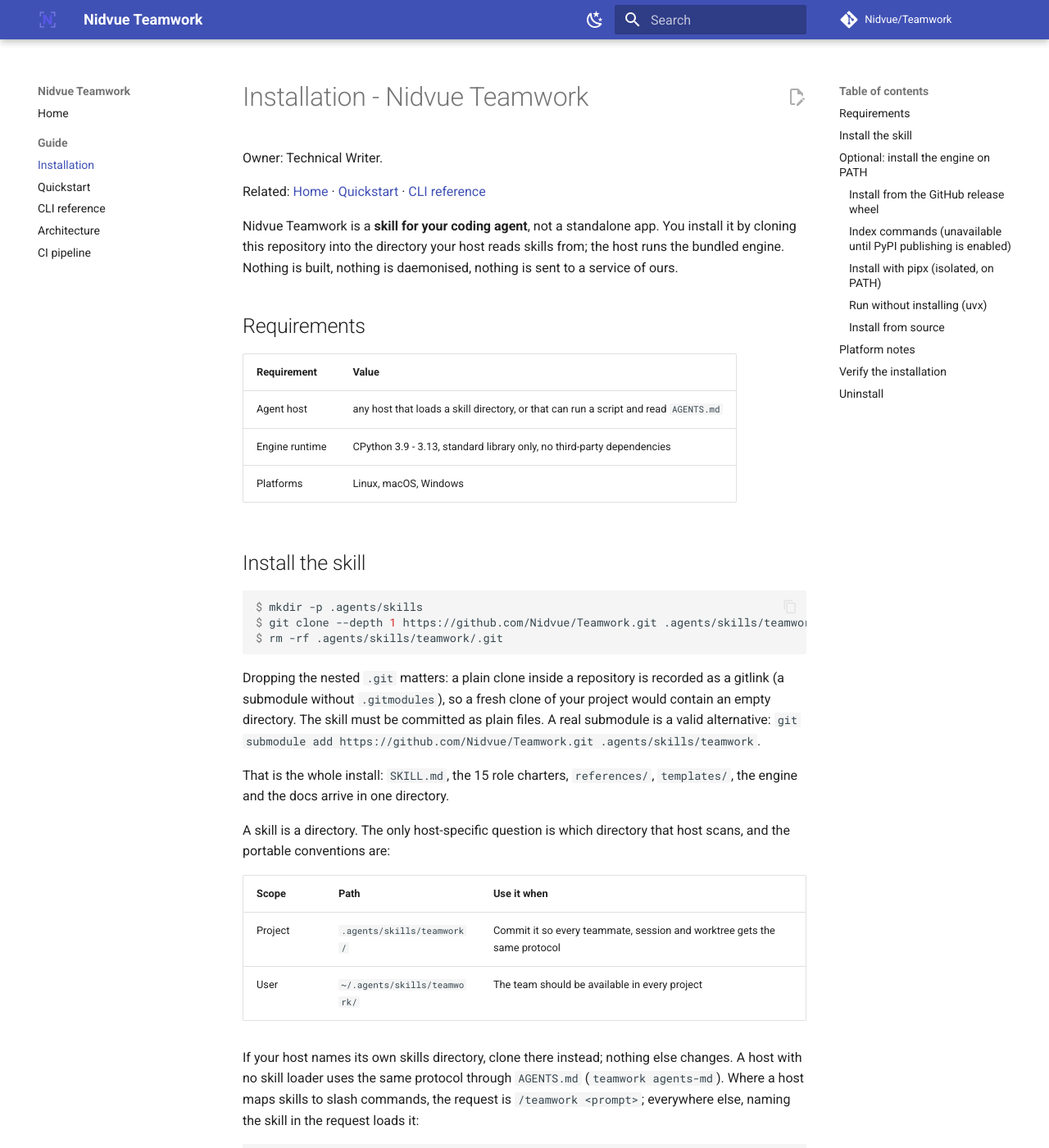
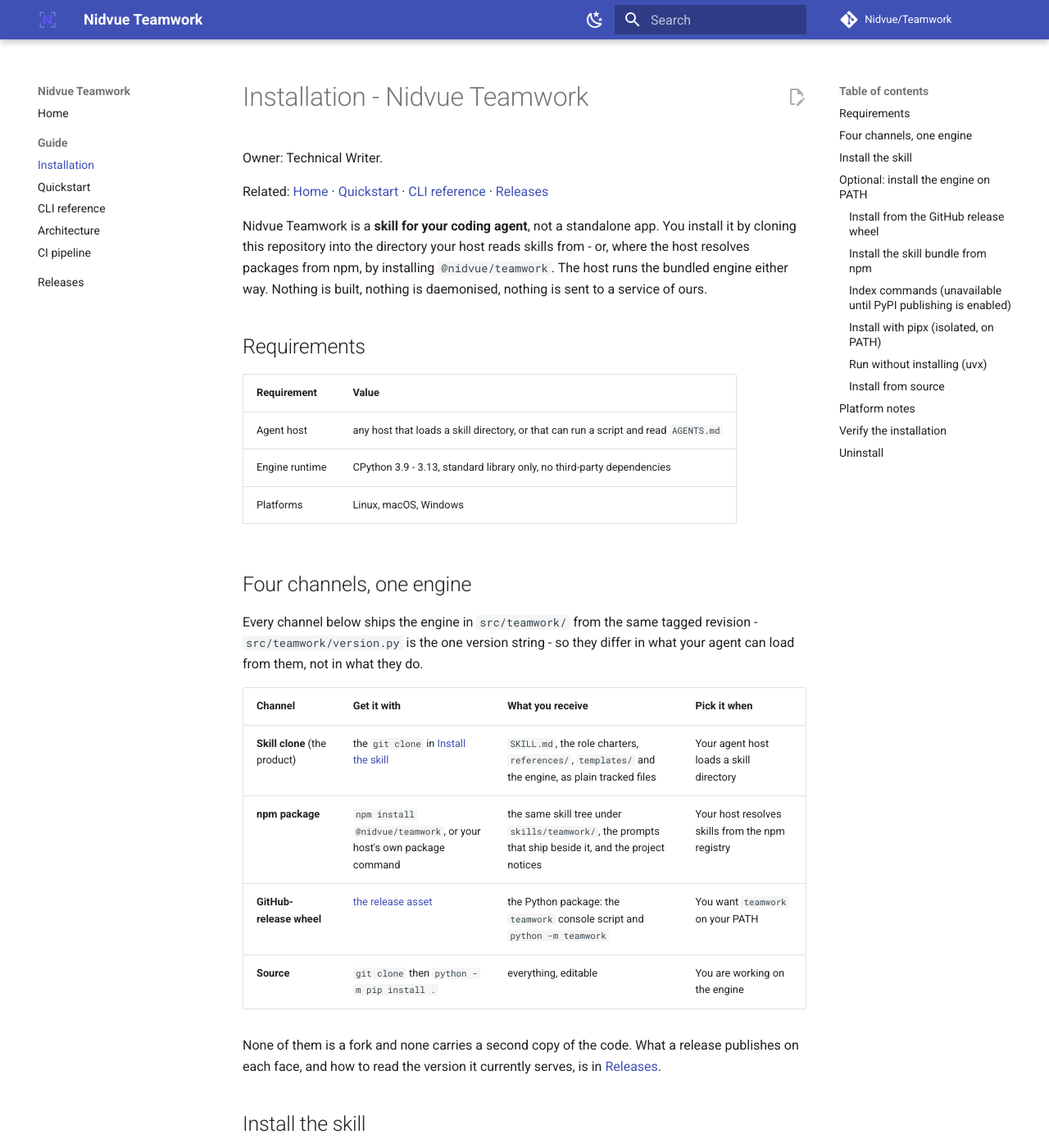
Before and after one commit to Nidvue/Teamwork, an MkDocs documentation site: the page built from docs/guide/install.md, in a window 1280 px wide and 1400 px high. Shown: the whole window at 82% size. Built offline with MkDocs 1.6.1 and Material for MkDocs 9.7.7, drawn with Linux system fonts in a browser that asks for light colours; comment, search, counter and statistics services are not loaded; some of the changed text lies outside the part shown.

Commit message:
docs(docs): README, docs/index.md, docs/guide/install.md, docs/guide/quickstart.md a
Task: T-0005
Role: Technical Writer
Producers: TechnicalWriter
Goal: npm is a first-class install channel and every release face is documented in one place
Deliverable: README, docs/index.md, docs/guide/install.md, docs/guide/quickstart.md and a new docs/releases.md describe the four channels of one engine; mkdocs nav carries the page; the adoption-surface test scans it
Why: release.yml now publishes @nidvue/teamwork from the tagged revision and docs.yml rebuilds the site on a v* tag, so the reader needs one page that says what a release contains and where each face lives
Status: docs + one test-surfaces line; every gate green on this revision
Result: mkdocs build --strict @HEAD -> built, no warning; teamwork.py links -> '# issues: 0'; check_release_consistency.py --offline -> '# release consistency: 0 problem(s)'; privacy_scan.py --tree --allow .github/privacy-allow.txt -> 'PASS - 0 finding(s) in tree'; pytest -q tests/unit/test_skill_contracts.py tests/unit/test_docs_contracts.py -> 108 passed; ruff check . -> 'All checks passed!'; ruff format --check . -> '199 files already formatted'

Acting role: Technical Writer

````diff
--- a/docs/guide/install.md
+++ b/docs/guide/install.md
@@ -2,12 +2,13 @@
 
 Owner: Technical Writer.
 
-Related: [Home](../index.md) · [Quickstart](quickstart.md) · [CLI reference](cli.md)
+Related: [Home](../index.md) · [Quickstart](quickstart.md) · [CLI reference](cli.md) · [Releases](../releases.md)
 
 Nidvue Teamwork is a **skill for your coding agent**, not a standalone app. You
 install it by cloning this repository into the directory your host reads skills
-from; the host runs the bundled engine. Nothing is built, nothing is daemonised,
-nothing is sent to a service of ours.
+from - or, where the host resolves packages from npm, by installing
+`@nidvue/teamwork`. The host runs the bundled engine either way. Nothing is
+built, nothing is daemonised, nothing is sent to a service of ours.
 
 ## Requirements
 
@@ -16,6 +17,23 @@
 | Agent host | any host that loads a skill directory, or that can run a script and read `AGENTS.md` |
 | Engine runtime | CPython 3.9 - 3.13, standard library only, no third-party dependencies |
 | Platforms | Linux, macOS, Windows |
+
+## Four channels, one engine
+
+Every channel below ships the engine in `src/teamwork/` from the same tagged
+revision - `src/teamwork/version.py` is the one version string - so they differ in
+what your agent can load from them, not in what they do.
+
+| Channel | Get it with | What you receive | Pick it when |
+|---|---|---|---|
+| **Skill clone** (the product) | the `git clone` in [Install the skill](#install-the-skill) | `SKILL.md`, the role charters, `references/`, `templates/` and the engine, as plain tracked files | Your agent host loads a skill directory |
+| **npm package** | `npm install @nidvue/teamwork`, or your host's own package command | the same skill tree under `skills/teamwork/`, the prompts that ship beside it, and the project notices | Your host resolves skills from the npm registry |
+| **GitHub-release wheel** | [the release asset](#install-from-the-github-release-wheel) | the Python package: the `teamwork` console script and `python -m teamwork` | You want `teamwork` on your PATH |
+| **Source** | `git clone` then `python -m pip install .` | everything, editable | You are working on the engine |
+
+None of them is a fork and none carries a second copy of the code. What a release
+publishes on each face, and how to read the version it currently serves, is in
+[Releases](../releases.md).
 
 ## Install the skill
 
@@ -88,11 +106,13 @@
 
     After a refresh, **reload the skill** (restart the host session, or re-scan
     skills) so the new ``SKILL.md`` is read - the command prints that reminder
-    whenever it wrote something. Pin a tag (`--branch v1.3.0`) when you want a
-    fixed protocol revision instead of `main`: the checkout is then moved onto
-    that tag's commit *detached* and the refresh prints `pinned to tag v1.3.0`.
-    It is a read-only mirror of that revision - re-run with `--branch main` to
-    follow the branch again, or name another tag to move the pin.
+    whenever it wrote something. Pin a tag when you want a fixed protocol revision
+    instead of `main` - name it with `git tag -l --sort=-v:refname | head -1`
+    rather than copying a literal, because a version printed on a page goes stale
+    the day it is tagged: the checkout is then moved onto that tag's commit
+    *detached* and the refresh prints `pinned to tag <tag>`. It is a read-only
+    mirror of that revision - re-run with `--branch main` to follow the branch
+    again, or name another tag to move the pin.
 
 ## Optional: install the engine on PATH
 
@@ -113,18 +133,41 @@
 
 ### Install from the GitHub release wheel
 
-Each tag publishes a wheel and an sdist with checksums and SBOMs. The URL below
-names the newest **release**, which can be older than the checkout - a version is
-bumped before it is tagged, so read both rather than assuming they agree:
+Each tag publishes a wheel and an sdist with checksums and SBOMs. The commands
+below resolve the newest **release** from the tag list instead of printing a
+version here, because a released wheel can be older than the checkout - a version
+is bumped before it is tagged, so read both rather than assuming they agree:
 
 ```console
-$ gh release list --limit 1
+$ tag="$(git tag -l --sort=-v:refname | head -1)"
 $ python3 scripts/teamwork.py --version
-$ python -m pip install https://github.com/Nidvue/Teamwork/releases/download/v1.3.0/teamwork_agents-1.3.0-py3-none-any.whl
+$ python -m pip install "https://github.com/Nidvue/Teamwork/releases/download/$tag/teamwork_agents-${tag#v}-py3-none-any.whl"
+# or the sdist, when your environment builds from source
+$ python -m pip install "https://github.com/Nidvue/Teamwork/releases/download/$tag/teamwork_agents-${tag#v}.tar.gz"
 ```
 
 If you need the tree's exact engine instead of the released one, install from the
-checkout: `python -m pip install .`.
+checkout: `python -m pip install .`. The release assets themselves, and how to
+verify them, are listed in [Releases](../releases.md).
+
+### Install the skill bundle from npm
+
+The same skill tree is published to the npm registry as `@nidvue/teamwork`, for a
+host that resolves skills from packages rather than from a directory on disk. The
+bundle carries `skills/teamwork/` (the clone's own tree), the prompts that ship
+beside it and the project notices:
+
+```console
+$ npm view @nidvue/teamwork version      # the version the registry serves
+$ npm install @nidvue/teamwork           # or your host's own package command
+```
+
+The registry entry and the newest tag can disagree - the registry learns about a
+version only when the release publishes it - so read the version from that
+command rather than from this page. This is not the Python package: `npm install`
+puts the bundle in the project's `node_modules/`, where a host that resolves npm
+packages finds `skills/` and `prompts/`, while `pip` puts the `teamwork` command
+on your PATH.
 
 ### Index commands (unavailable until PyPI publishing is enabled)
 
--- a/mkdocs.yml
+++ b/mkdocs.yml
@@ -62,6 +62,7 @@
       - CLI reference: guide/cli.md
       - Architecture: guide/architecture.md
       - CI pipeline: guide/ci.md
+  - Releases: releases.md
 
 markdown_extensions:
   - admonition
````
Also changed, not shown: README.md (+27 -7 lines), docs/guide/quickstart.md (+7 -1 lines), docs/index.md (+4 -2 lines), docs/releases.md (added, +106 -0 lines), 1 other file.
